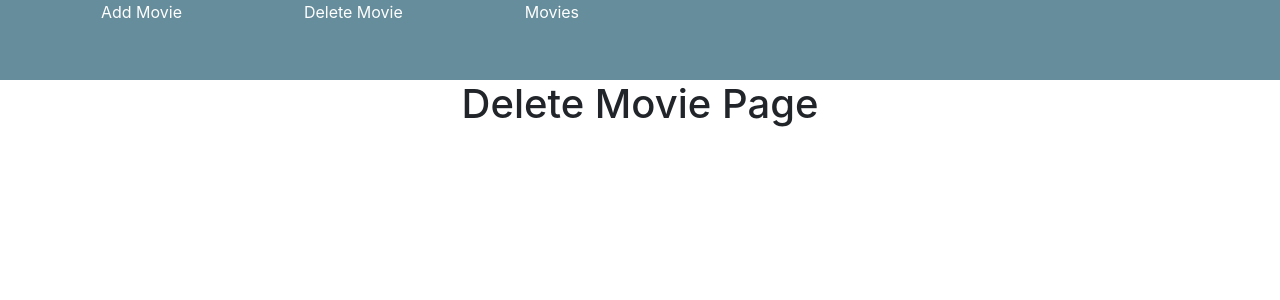
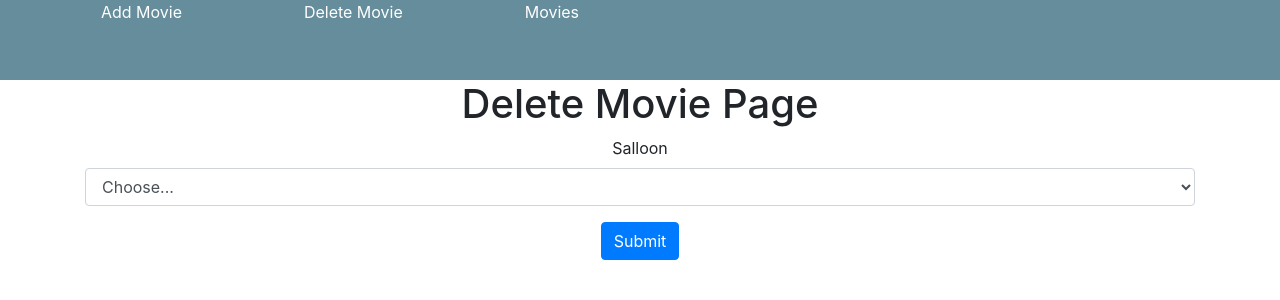
Before and after one commit to ertugrulozvardar/CS391-ReactProject, a React (Create React App) app in the folder cs391_app/: page /DeleteMovie in a window 1280 px wide. Shown: the top 300 px of the page. Built offline with nearby package versions, Linux system fonts and the light colour scheme.

Commit message:
added delete movie

```diff
--- a/cs391_app/src/DeleteMovie.js
+++ b/cs391_app/src/DeleteMovie.js
@@ -1,11 +1,75 @@
+import { Form, Col, Button, Container, InputGroup, FormControl     } from 'react-bootstrap';
+import 'bootstrap/dist/css/bootstrap.min.css';
+import React, { Component } from 'react';
+
+class DeleteMovie extends Component {
 
 
-function DeleteMovie() {
-    return (
-      <div>
-        <h1>Delete Movie Page</h1>
-      </div>
-    );
+  userData;
+
+  constructor(props) {
+      super(props);
+
+      this.onSubmit = this.onSubmit.bind(this);
+      this.onChangeMovieSaloon = this.onChangeMovieSaloon.bind(this);
+      this.state = {
+        movieSaloon: ''
+      }
+  }
+
+  onChangeMovieSaloon(e) {
+    this.setState({ movieSaloon: e.target.value })
+  }
+
+  onSubmit(e) {
+    e.preventDefault()
+    localStorage.setItem(this.state.movieSaloon, JSON.stringify({"movieName":"","movieType":"","movieSum":"","movieDate":"","movieSaloon":this.state.movieSaloon,"movieProducer":""}));
+
+}
+
+
+
+    render() {
+      return (
+        <div>
+          <h1>Delete Movie Page</h1>
+
+          <Container>
+
+<Form onSubmit={this.onSubmit}>
+
+
+<Form.Row>
+
+<Form.Group as={Col} controlId="formGridSalloon">
+<Form.Label>Salloon</Form.Label>
+<Form.Control as="select" defaultValue="Choose..." value={this.state.movieSaloon} onChange={this.onChangeMovieSaloon}>
+  <option>Choose...</option>
+  <option>Salloon 1</option>
+  <option>Salloon 2</option>
+  <option>Salloon 3</option>
+  <option>Salloon 4</option>
+  <option>Salloon 5</option>
+</Form.Control>
+</Form.Group>
+
+</Form.Row>
+
+<Button variant="primary" type="submit">
+Submit
+</Button>
+</Form>
+
+</Container>
+
+
+
+
+
+        </div>
+      );
+    }
+
   }
 
   export default DeleteMovie;
```
